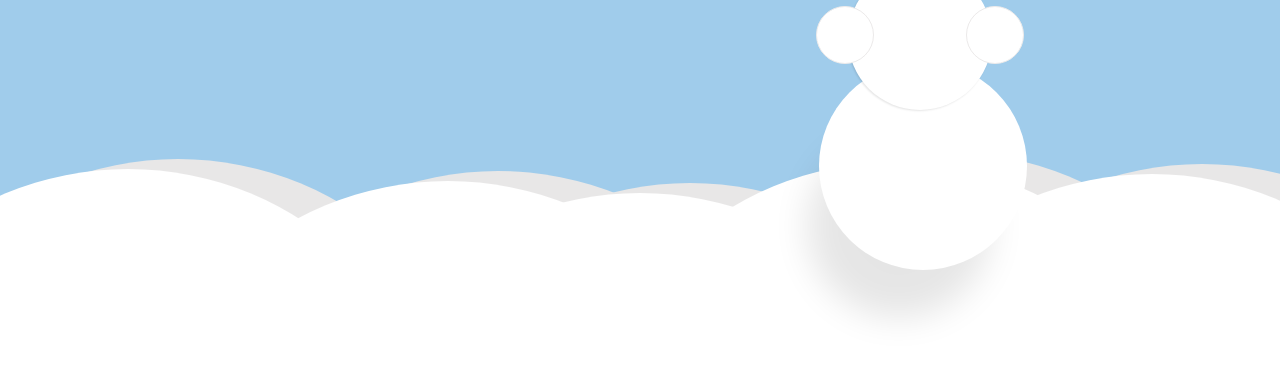
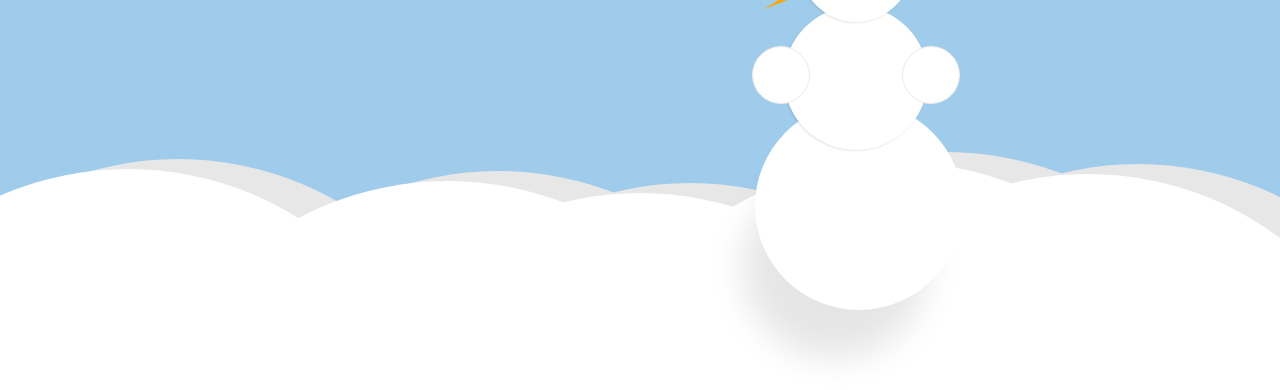
Before and after one commit to CristinaColomoiets/navidad_css, a website: page index.html in a window 1280 px wide. Shown: the part 410-800 px from the top of the page. Drawn offline with nearby package versions, Linux system fonts and the light colour scheme; a web font is replaced by a local one.

Commit message:
movi un poco el muñeco, monte y el titulo

```diff
--- a/css/style.css
+++ b/css/style.css
@@ -13,7 +13,7 @@ body{
   justify-content: center;
   align-items: center;
   font-family: 'Playfair Display', serif;
-  padding: 5rem 0 0 0rem;
+  padding: 7rem 0 0 0rem;
 }
 
 h1{
@@ -123,7 +123,7 @@ p{
 
 .wrapper__floor-layer5{
   top: 10%;
-  right: -15%;
+  right: -10%;
 }
 
 
@@ -133,8 +133,8 @@ p{
   height: 25rem;
 
   position: absolute;
-  bottom: 15%;
-  right: 20%;
+  bottom: 10%;
+  right: 25%;
 }
 
 .wrapper__snowman .circle{
```
